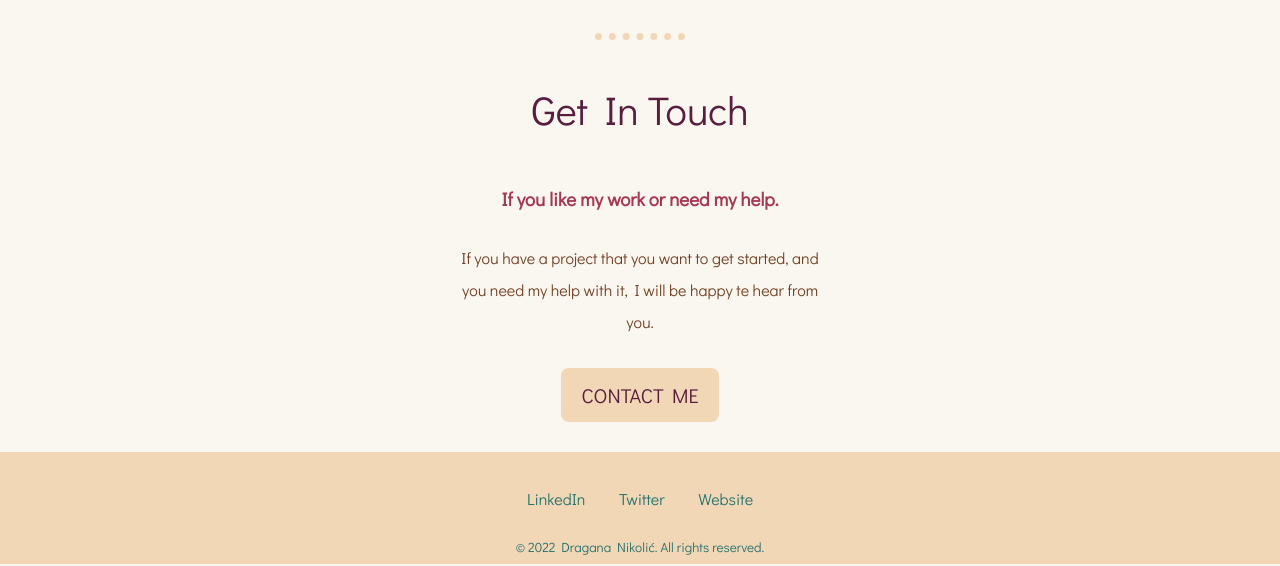
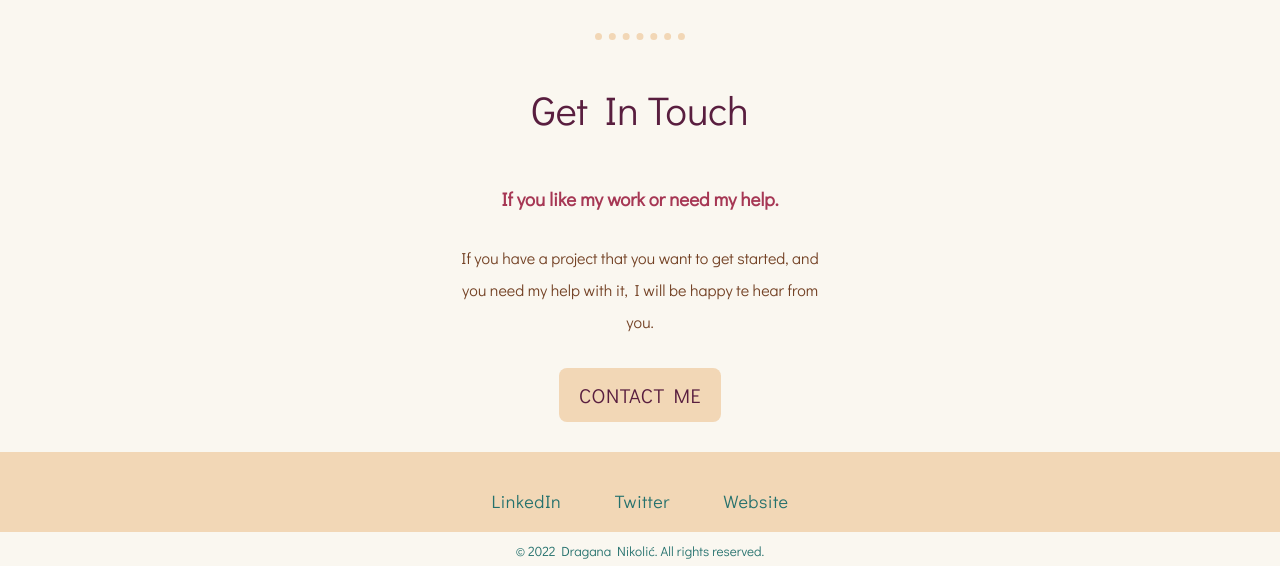
Before and after one commit to Imakolata/portfolio, a plain HTML site: page index.html in a window 1280 px wide. Shown: the part 1658-2224 px from the top of the page. Drawn offline with Linux system fonts and the light colour scheme.

Commit message:
Update style.css

```diff
--- a/Css/style.css
+++ b/Css/style.css
@@ -1,7 +1,7 @@
 * {
     margin: 0;
     padding: 0;
-
+    box-sizing: border-box;
 }
 body {
     text-align: center;
@@ -9,6 +9,43 @@ body {
     color: #734124;
     background-color: #FAF7F0;
 }
+/*Navigation*/
+
+nav {
+    background-color: #F2D7B6;
+    display: flex;
+    align-items: center;
+    justify-content: center;
+}
+a{
+    position: relative;
+    text-decoration: none;
+    color: #a0a0a0;
+    font-size: 18px;
+    letter-spacing: 0.5px;
+    padding: 0 10px;
+    margin: 20px 10px;
+}
+a::after {
+ content: "";
+ position: absolute;
+ background-color: #591E3F;
+ height: 3px;
+ width: 0;
+ left: 0;
+ bottom: -10px;
+ transition: 0.5s;
+}
+
+a:hover {
+    color: #25716D;
+}
+
+a:hover::after {
+    width: 100%;
+}
+
+/*header*/
 
 .top-container{
     background-color: #F2D7B6;
@@ -87,6 +124,9 @@ h3 {
         right: 250px;
         bottom: 150px;
     }
+    .avatar {
+        width: 10px;
+    }
    }
 
 .avatar {
```
